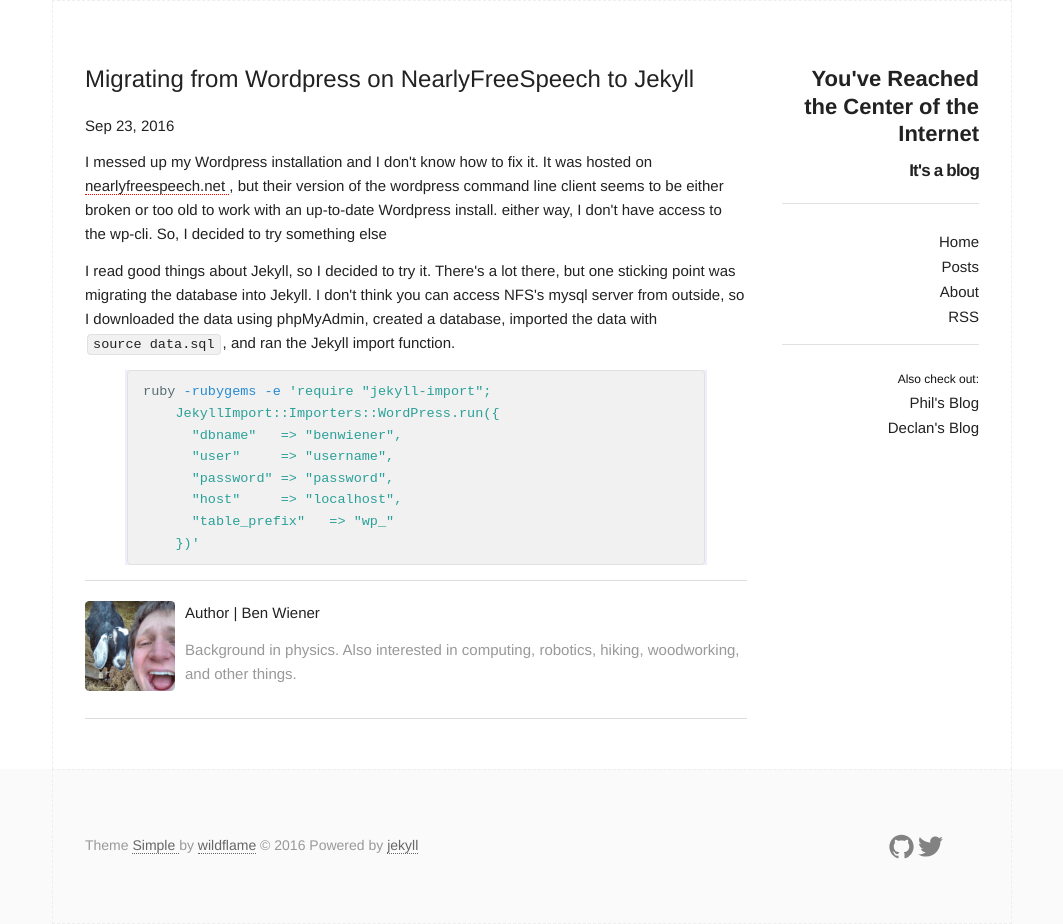
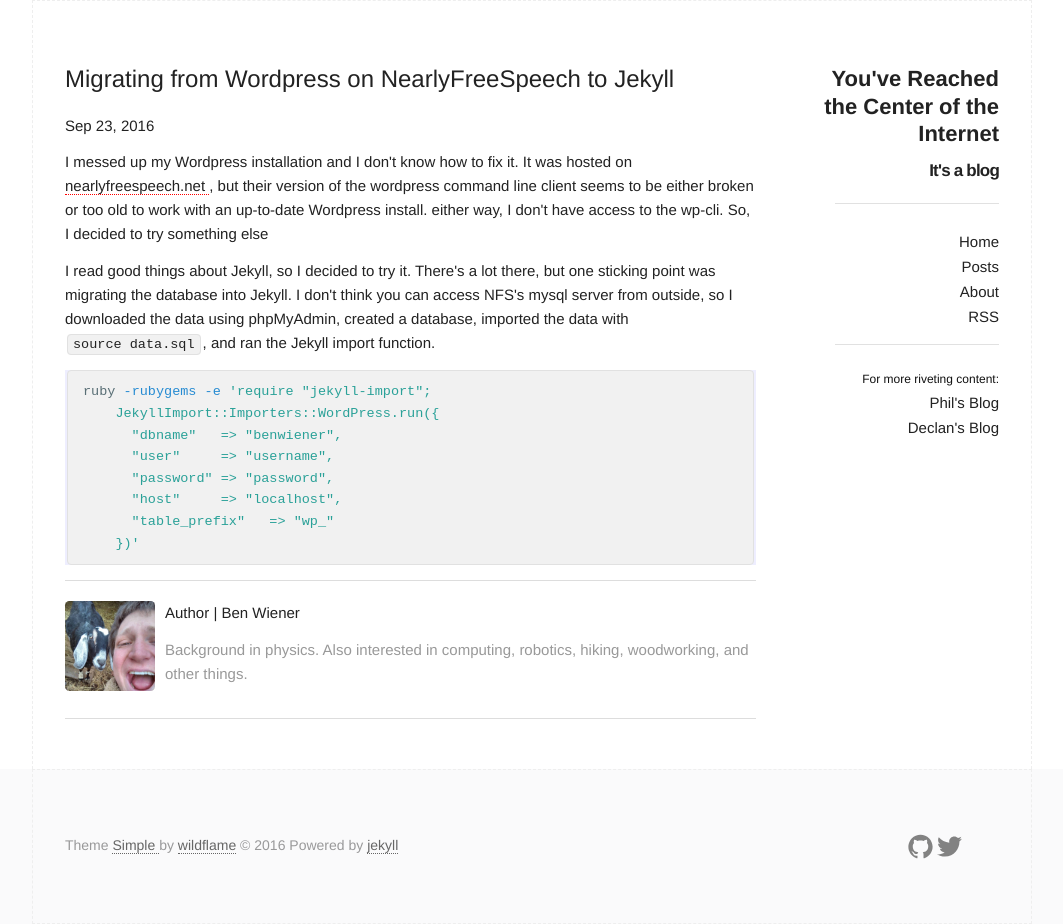
Before and after one commit to ishmandoo/ishmandoo.github.io, a Jekyll site: the page built from _posts/2016-09-24-importing-to-jekyll-from-nfs-wordpress.html, in a window 1280 px wide. Shown: the whole page, without its empty margins (108-1171 px from the left). Built offline with Jekyll 4.4.1, drawn with Linux system fonts in a browser that asks for light colours.

Commit message:
tweaked format

```diff
--- a/_includes/header.html
+++ b/_includes/header.html
@@ -14,7 +14,7 @@
         </svg>
     </label>
     <input type="checkbox" id="menu-toggle">
-    <hr>
+    <hr width=80% align="right">
     <div class="site-nav">
       <nav>
         <ul class="page-link">
@@ -22,8 +22,8 @@
           <li><a href="{{ "/archive" | prepend: site.baseurl }}">Posts</a></li>
           <li><a href="{{ "/about" | prepend: site.baseurl }}">About</a></li>
           <li><a href="{{ "/feed.xml" | prepend: site.baseurl }}">RSS</a></li>
-          <hr>
-          <li><small>Also check out:</small></li>
+          <hr width=80% align="right">
+          <li><small>For more riveting content:</small></li>
           <li><a href="http://www.philipzucker.com">Phil's Blog</a></li>
           <li><a href="http://www.declanoller.com">Declan's Blog</a></li>
         </ul>
--- a/_sass/_base.scss
+++ b/_sass/_base.scss
@@ -40,7 +40,7 @@
 .container {
   position:relative;
   width: 100%;
-  max-width: 960px;
+  max-width: 1000px;
   margin: 0 auto;
   padding: 10px 10px;
   box-sizing: border-box;
--- a/_sass/_normalize.scss
+++ b/_sass/_normalize.scss
@@ -201,7 +201,7 @@
  */
 
 figure {
-  margin: 1em 40px;
+  margin: 1em 0px;
 }
 
 /**
```
